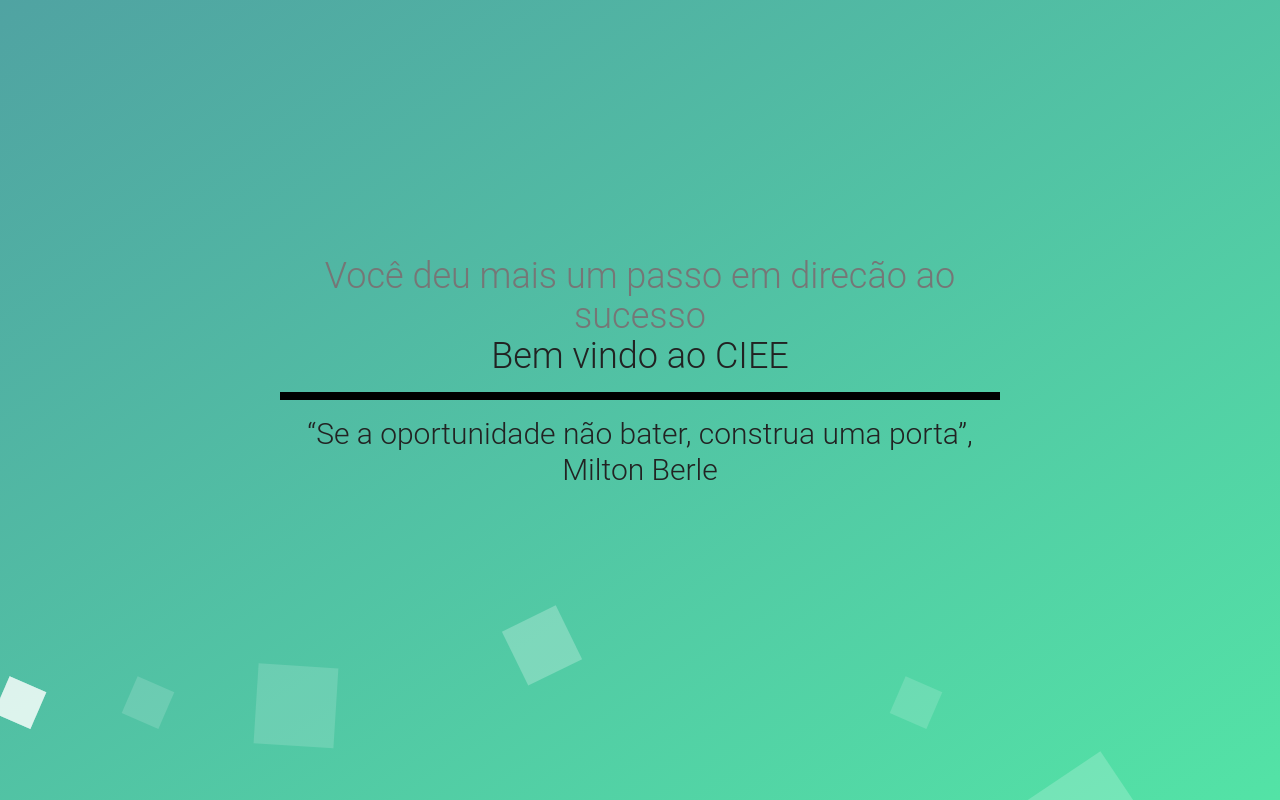
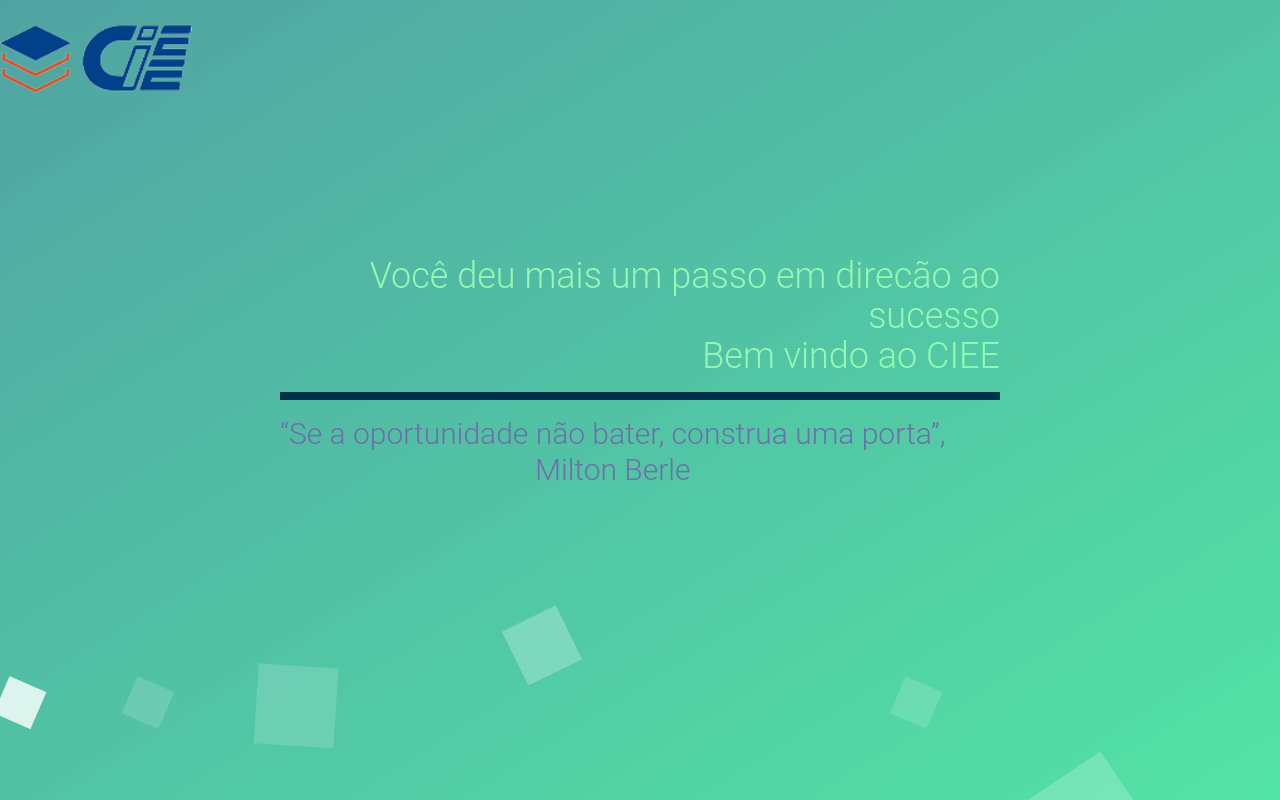
Before and after one commit to gabrielligoski/hackathonciee, a React (Create React App) app: page / in a window 1280 px wide. Built offline with nearby package versions, Linux system fonts and the light colour scheme.

Commit message:
Better text

```diff
--- a/src/App.css
+++ b/src/App.css
@@ -221,7 +221,7 @@
     100% { transform: translate3d(0, 0, 0); }
 }
 .animated-title {
-    color: #222;
+    color: #6E6EAB;
     font-family: Roboto, Arial, sans-serif;
     height: 90vmin;
     left: 50%;
@@ -244,7 +244,7 @@
     display: block;
 }
 .animated-title > div.text-top {
-    border-bottom: 1vmin solid #000;
+    border-bottom: 1vmin solid #00314A;
     top: 0;
 }
 .animated-title > div.text-top div {
@@ -254,8 +254,8 @@
     bottom: 0;
     transform: translate(0, 100%);
 }
-.animated-title > div.text-top div span:first-child {
-    color: #767676;
+.animated-title > div.text-top div span {
+    color: #95F7B1;
 }
 .animated-title > div.text-bottom {
     bottom: 0;
--- a/src/App.js
+++ b/src/App.js
@@ -1,18 +1,20 @@
 import './App.css';
+import logo from "./img/logo2.png";
 
 function App() {
     return (
         <div className="wrapper w-full h-full">
+            <img src={logo} className="w-48 my-6" alt="logo"/>
             <div className="container">
                 <div className="animated-title">
-                    <div className="text-top text-4xl">
-                        <div>
+                    <div className="text-top text-4xl text-right">
+                        <div className="w-full">
                             <span>Você deu mais um passo em direcão ao sucesso</span>
                             <span>Bem vindo ao CIEE</span>
                         </div>
                     </div>
                     <div className="text-bottom text-3xl">
-                        <div>“Se a oportunidade não bater, construa uma porta”, Milton Berle</div>
+                        <div>“Se a oportunidade não bater, construa uma porta”,<br/> Milton Berle</div>
                     </div>
                 </div>
             </div>
```
Also changed, not shown: src/img/ceci.png (added), src/img/logo2.png (added).
